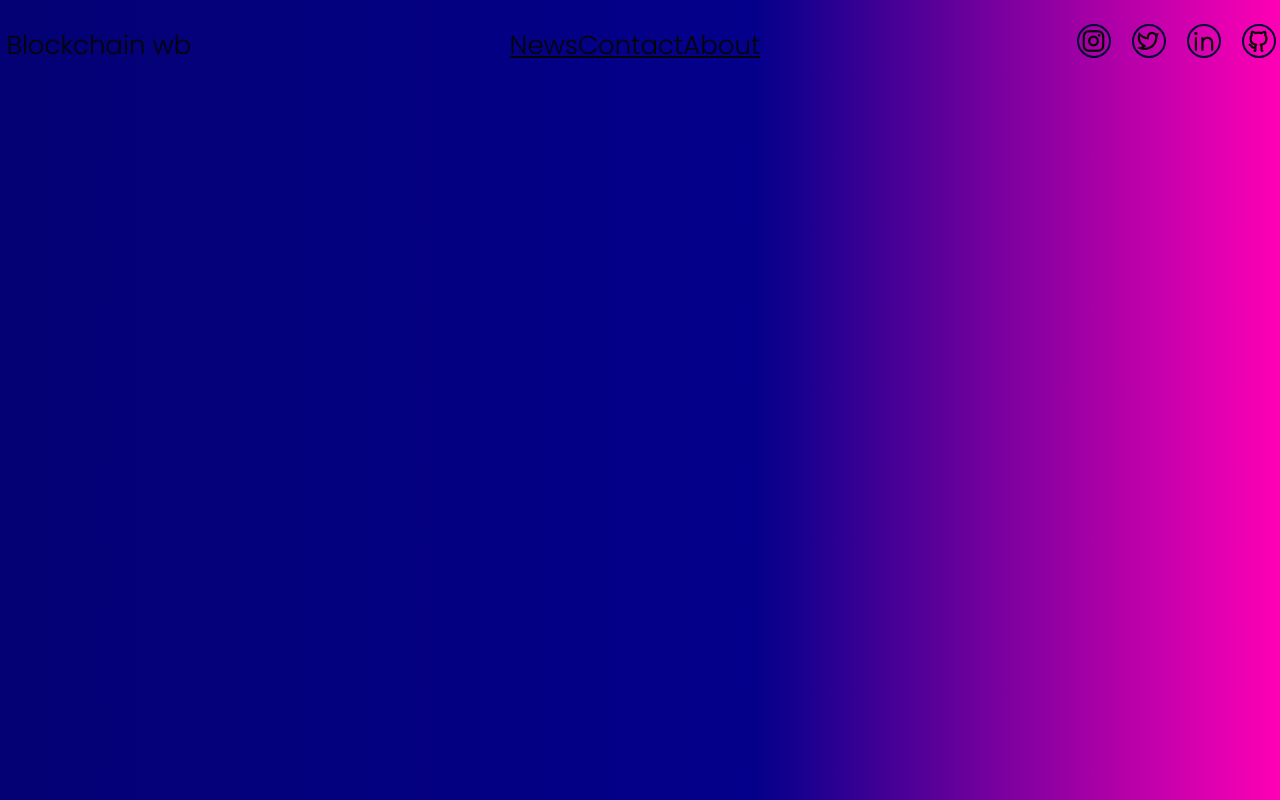
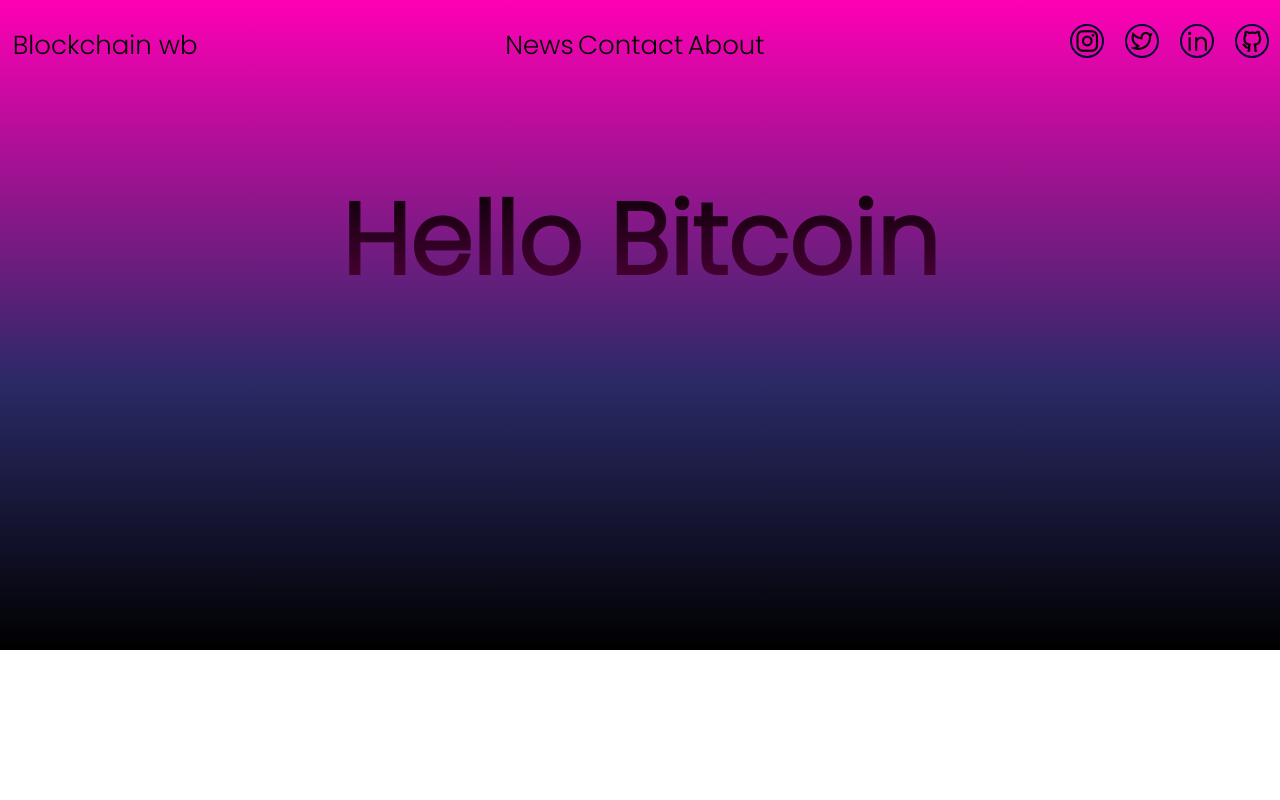
Before and after one commit to ivanGrub433/Hero-page, a plain HTML site: page index.html in a window 1280 px wide. Drawn offline with nearby package versions, Linux system fonts and the light colour scheme.

Commit message:
commit 12/10

```diff
--- a/index.html
+++ b/index.html
@@ -9,6 +9,7 @@
     <link href="https://cdn.jsdelivr.net/npm/remixicon@2.5.0/fonts/remixicon.css" rel="stylesheet">
 </head>
 <body>
+    <div class="hero-page">
         <div class="nav">
             <div class="nav_tittle">
                 <a class="nav-logo" href="#Home">Blockchain wb</a>
@@ -32,6 +33,9 @@
                     </a>
                 </div>
         </div>
+        <div class="landing-txt">
+            <h3>Hello Bitcoin</h3>
+        </div>
     </div>
 </body>
 </html>
--- a/style.css
+++ b/style.css
@@ -10,38 +10,31 @@
 }
 body{
     margin: 0%;
-    background: rgb(4,1,116);
-    background: linear-gradient(90deg, rgba(4,1,116,1) 0%, rgba(4,0,139,1) 59%, rgba(255,0,181,1) 100%);
 }
-a{
-    color : rgb(5, 5, 5) ;
-    display : inline-flex ;
-    align-items : center ;
-    justify-content : center ;
-    font-family: 'Poppins';
-    text-align: center;
-}
-a:hover{
-    font-size : 30px ;
-    color : rgb(255, 254, 254) ;
+.hero-page{
+    background-image: linear-gradient( rgba(255,0,181,1) 0%, rgb(42, 42, 102) 59%,rgba(0, 0, 0) 100%);
+    background-size: cover;
+    height: 650px;
+    position: relative;
+
 }
 .nav{
     /*background-color: aqua;*/
     padding-top: 2%;
     padding-bottom: 1%;
-    padding-left: 0.5%;
-    padding-right: 0.5%;
+    padding-left: 1%;
+    padding-right: 1%;
     margin-top: 0%;
     font-family: 'Poppins';
     color: #000;
 }
 .nav-logo{
-    display : inline-flex ;
+    display : block ;
     align-items : center ;
     justify-content : center ;
     text-decoration : none ;
     font-size : 26px ;
-    color : rgb(5, 5, 5) ;
+    color : rgb(0, 0, 0) ;
 }
 .nav_tittle{
     display: flex;
@@ -49,13 +42,19 @@ a:hover{
     align-content: center;
 }
 
-.nav_options{
+.nav_options a:hover{
+    font-size : 28px ;
+    color : rgb(255, 254, 254) ;
+}
+.nav_options a{
     display : inline-flex ;
     align-items : center ;
-    justify-content : space-evenly ;
-    text-decoration :solid ;
+    font-family: 'Poppins';
+    display : inline-flex ;
+    justify-content: space-around;
+    text-decoration: solid ;
     font-size : 26px ;
-    color : rgb(5, 5, 5) ;
+    color : rgb(0, 0, 0) ;
 }
 
 /*---- Social Media ----*/
@@ -106,3 +105,11 @@ a:hover{
      30% { transform : rotate ( 15deg ) ; }
      40% { transform : rotate ( -15deg ) ; }
   }
+.landing-txt h3{
+    display: flexbox;
+    text-align: center;
+    font-size: 100px;
+    background: -webkit-linear-gradient(rgb(0, 0, 0), rgb(92, 0, 66));
+    -webkit-background-clip: text;
+    -webkit-text-fill-color: transparent;
+}
```
Lines whose indentation alone changed are shown as unchanged.
